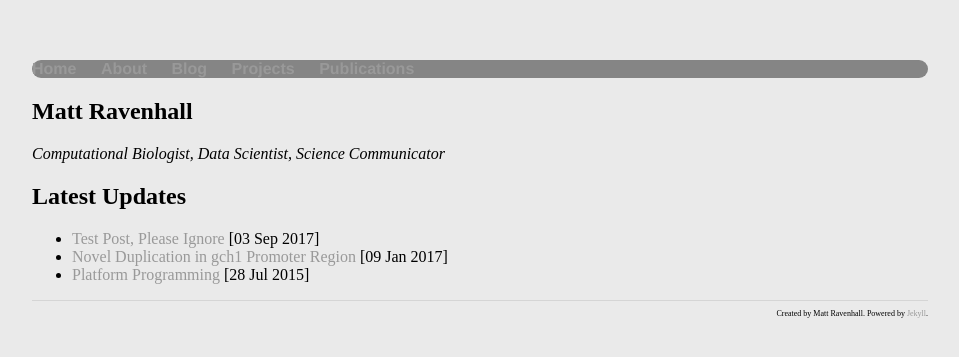
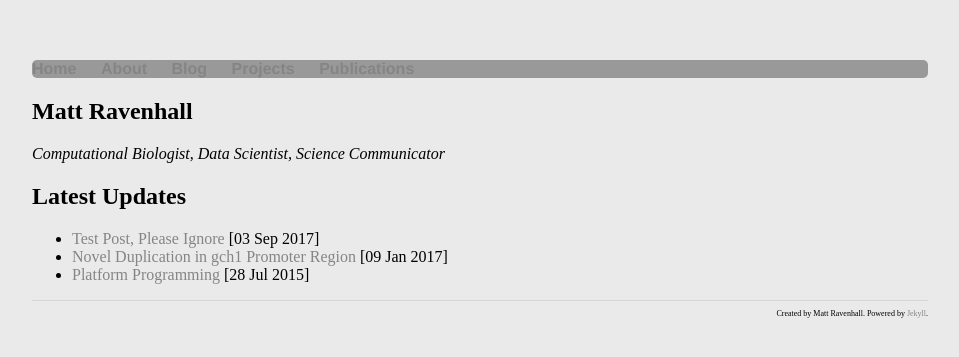
Before and after one commit to mattravenhall/mattravenhall.github.io, a Jekyll site: the page built from index.html, in a window 1280 px wide. Shown: the top 357 px of the page, without its empty margins (160-1119 px from the left). Built offline with Jekyll 4.4.1, drawn with Linux system fonts in a browser that asks for light colours.

Commit message:
Reversed hyperlink and nav bar colours

```diff
--- a/_layouts/default.html
+++ b/_layouts/default.html
@@ -8,7 +8,7 @@
   </head>
 
   <body>
-    <nav style="background:#858585; border-radius:15px">
+    <nav style="background:#999; border-radius:5px">
     <ul>
       <li><a href="/">Home</a></li>
       <li><a href="/about">About</a></li>
--- a/css/main.css
+++ b/css/main.css
@@ -16,7 +16,7 @@ nav ul li, footer ul li {
 }
 a {
     text-decoration: none;
-    color: #999;
+    color: #858585;
 }
 a:hover {
     text-decoration: underline;
```
